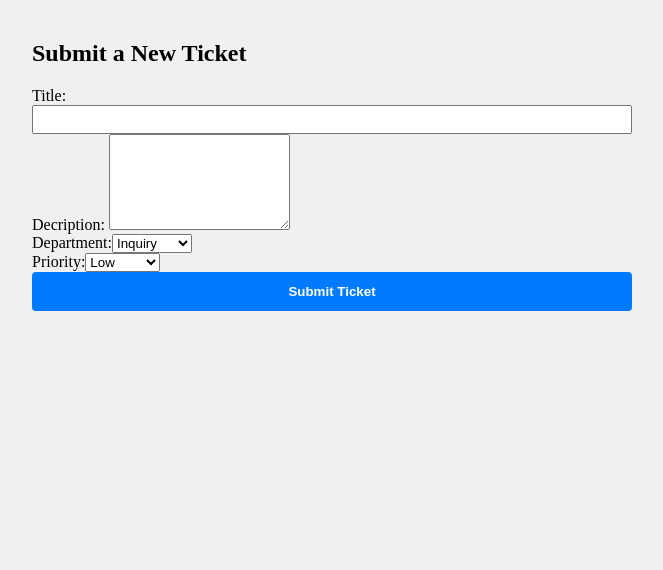
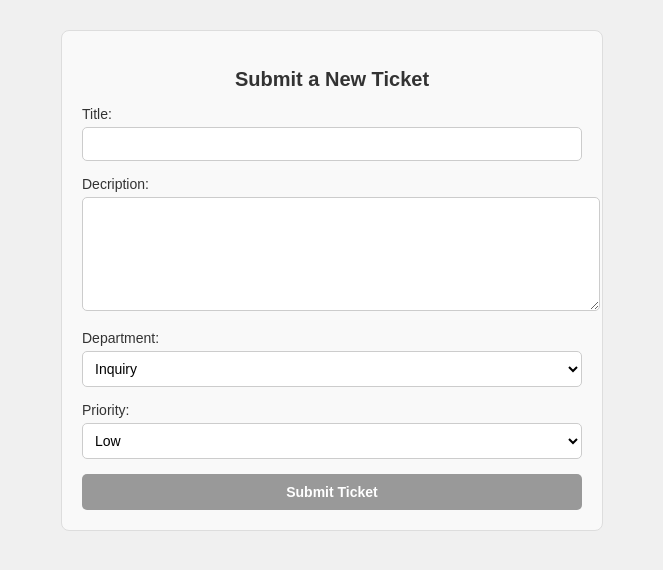
Before and after one commit to elyasalsaffar/ticketly-frontend, a React (Vite) app: page /create-ticket in a window 1280 px wide. Shown: the top 570 px of the page, without its empty margins (308-971 px from the left). Built offline with nearby package versions, Linux system fonts and the light colour scheme.

Commit message:
submitting tickets

```diff
--- a/src/App.css
+++ b/src/App.css
@@ -373,3 +373,54 @@ input {
   flex-direction: column;
   gap: 6px;
 }
+
+.submit-form-container {
+  max-width: 500px;
+  margin: 30px auto;
+  background-color: #f9f9f9;
+  padding: 20px;
+  border: 1px solid #ddd;
+  border-radius: 8px;
+  font-family: sans-serif;
+}
+
+.submit-form-container h2 {
+  text-align: center;
+  color: #333;
+  margin-bottom: 15px;
+  font-size: 20px;
+}
+
+.submit-form-container label {
+  display: block;
+  margin-bottom: 5px;
+  color: #333;
+  font-size: 14px;
+}
+
+.submit-form-container input,
+.submit-form-container textarea,
+.submit-form-container select {
+  width: 100%;
+  padding: 8px;
+  margin-bottom: 15px;
+  border: 1px solid #ccc;
+  border-radius: 5px;
+  font-size: 14px;
+  background-color: white;
+}
+
+.submit-form-container button {
+  width: 100%;
+  padding: 10px;
+  background-color: #999;
+  color: white;
+  border: none;
+  border-radius: 5px;
+  font-size: 14px;
+  cursor: pointer;
+}
+
+.submit-form-container button:hover {
+  background-color: #777;
+}
--- a/src/pages/SubmitTicket.jsx
+++ b/src/pages/SubmitTicket.jsx
@@ -1,8 +1,6 @@
 import { useState } from 'react'
 import { useNavigate } from 'react-router-dom'
 import axios from "axios"
-
-
 const SubmitTicket = () => {
     const navigate = useNavigate();
     const initialState = {
@@ -11,38 +9,31 @@ const SubmitTicket = () => {
         department: "inquiry",
         priority: "medium",
     }
-
     const [ formState , setFormState ] = useState(initialState)
-
-
     const handleChange = (event) => {
         setFormState({...formState, [event.target.name] : event.target.value})
     }
-
     const handleSubmit = async (event) => {
         event.preventDefault()
-
         try {
             const token = localStorage.getItem('token')
-            await axios.post('http://localhost:3001/issues', formState,
+            await axios.post('http://localhost:3001/tickets', formState,
             {
                 headers: {
-                    Authorization: `Berear ${token}`
+                    Authorization: `Bearer ${token}`
                 }
             })
-
             setFormState(initialState)
             getIssue()
-
         } catch (error) {
             console.log(error)
         }
-
 }
 
 return (
 
-    <div style={{ maxWidth: "600px", margin: "40px auto" }}>
+    <div className="submit-form-container">
+
       <h2>Submit a New Ticket</h2>
     <form
     onSubmit={handleSubmit}>
@@ -94,7 +85,7 @@ return (
             >
             <option value="low ">Low </option>
             <option value="medium ">Medium </option>
-            <option value="high ">Software </option>
+            <option value="high ">Very important </option>
             </select>
         </div>
 
@@ -104,7 +95,9 @@ return (
 
 
     </form>
-    </div>
+
+
+ </div>
 
 ) }
 
```
